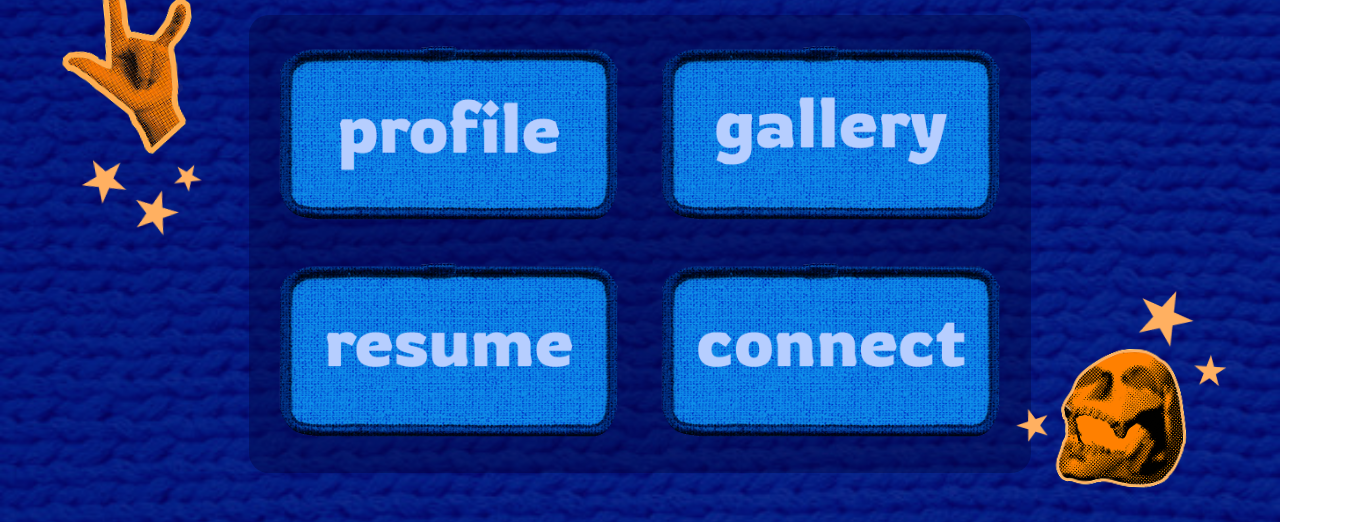
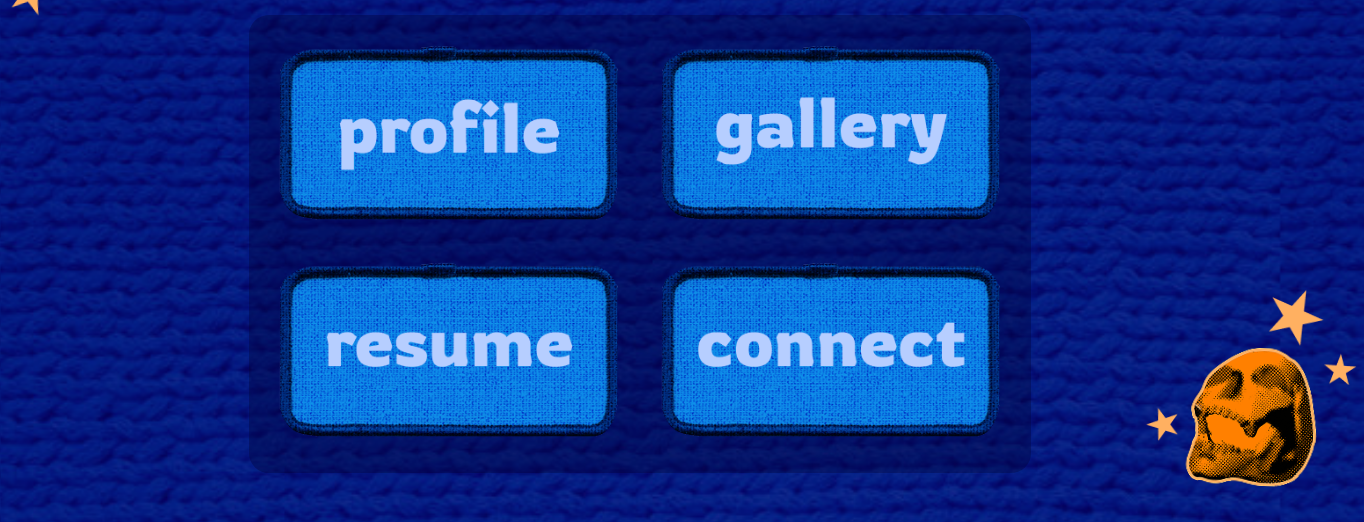
Before and after one commit to emmacoulter1126/weirdly-emma-Portfolio-Website, a plain HTML site: page index.html in a window 1280 px wide. Shown: the part 315-837 px from the top of the page, 1364 px wide, since content can reach past the window. Drawn offline with Linux system fonts and the light colour scheme; a web font is replaced by a local one.

Commit message:
Update style.css

```diff
--- a/style.css
+++ b/style.css
@@ -393,22 +393,18 @@ body.profile-page footer {
 
 .rock-sticker {
     position: absolute;
-    top: 180px;
-    left: 35px;
+    top: -40px;   /* adjust to taste */
+    left: -90px;  /* adjust to taste */
     width: 220px;
-    height: auto;
-    z-index: 5;
     pointer-events: none;
     transform: rotate(-6deg);
 }
 
 .skull-sticker {
     position: absolute;
-    top: 520px;
-    right: 50px;
+    bottom: -40px; /* anchor to bottom instead of huge fixed top */
+    right: -80px;  /* adjust to taste */
     width: 220px;
-    height: auto;
-    z-index: 5;
     pointer-events: none;
     transform: rotate(2deg);
 }
@@ -1000,3 +996,6 @@ section:nth-of-type(2) {
 .vimeo-wrapper iframe {
   object-fit: cover;
 }
+.home-buttons-wrap {
+    position: relative; /* ← Add this */
+}
```
